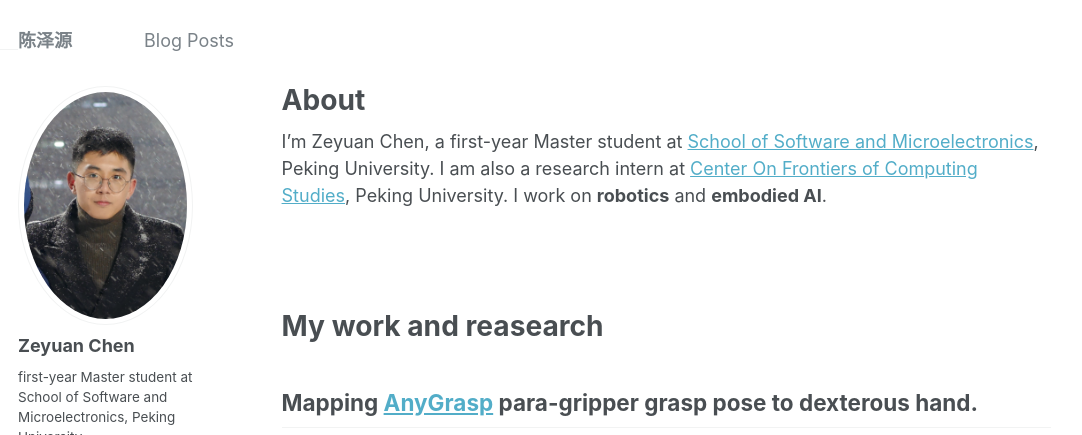
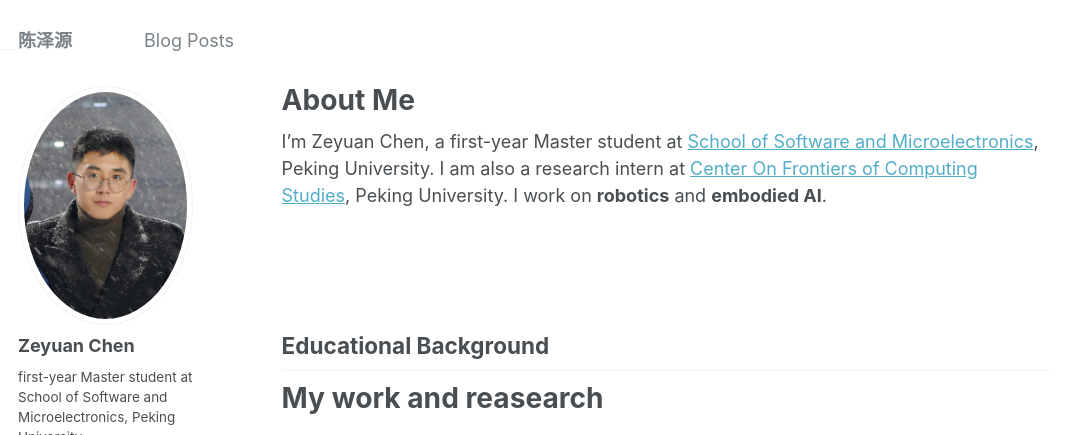
Before and after one commit to chenzyn/chenzyn.github.io, a Jekyll site: the page built from _pages/about.md, in a window 1280 px wide and 900 px high, cut to the strip 0-435 px from the top of the window. Shown: the whole strip, without its empty margins (0-1082 px from the left). Built offline with Jekyll 4.4.1, drawn with Linux system fonts in a browser that asks for light colours; some web fonts are replaced.

Commit message:
update posts

```diff
--- a/_pages/about.md
+++ b/_pages/about.md
@@ -1,6 +1,6 @@
 ---
 permalink: /
-title: "About"
+title: "About Me"
 author_profile: true
 redirect_from:
   - /about/
@@ -12,11 +12,15 @@
 <br>
 <br>
 
+Educational Background
+---
+
+
 My work and reasearch
-=======
+===
 
-Mapping [AnyGrasp](https://github.com/graspnet/anygrasp_sdk) para-gripper grasp pose to dexterous hand.
--------
+- Mapping [AnyGrasp](https://github.com/graspnet/anygrasp_sdk) para-gripper grasp pose to dexterous hand.
+
 
 <div style="display: flex; justify-content: center; align-items: center; height: 400px;">
   <video width="240" height="400" controls preload="auto">
@@ -25,8 +29,8 @@
   </video>
 </div>
 
-Real-world experiment of functional pre-grasp manipulation.
--------
+- Real-world experiment of functional pre-grasp manipulation.
+
 
 <div style="display: flex; flex-wrap: wrap; justify-content: center;">
   <div style="flex-basis: calc(33.33% - 10px); margin: 5px;">
@@ -50,11 +54,11 @@
 </div>
 
 
-ShadowHand rendering.
--------
+- ShadowHand rendering.
+
 ![](/images/shadowhand_render.png)
 
-Grasping in confined clutter
--------
+- Grasping in confined clutter
+
 
 Coming soon.
```
